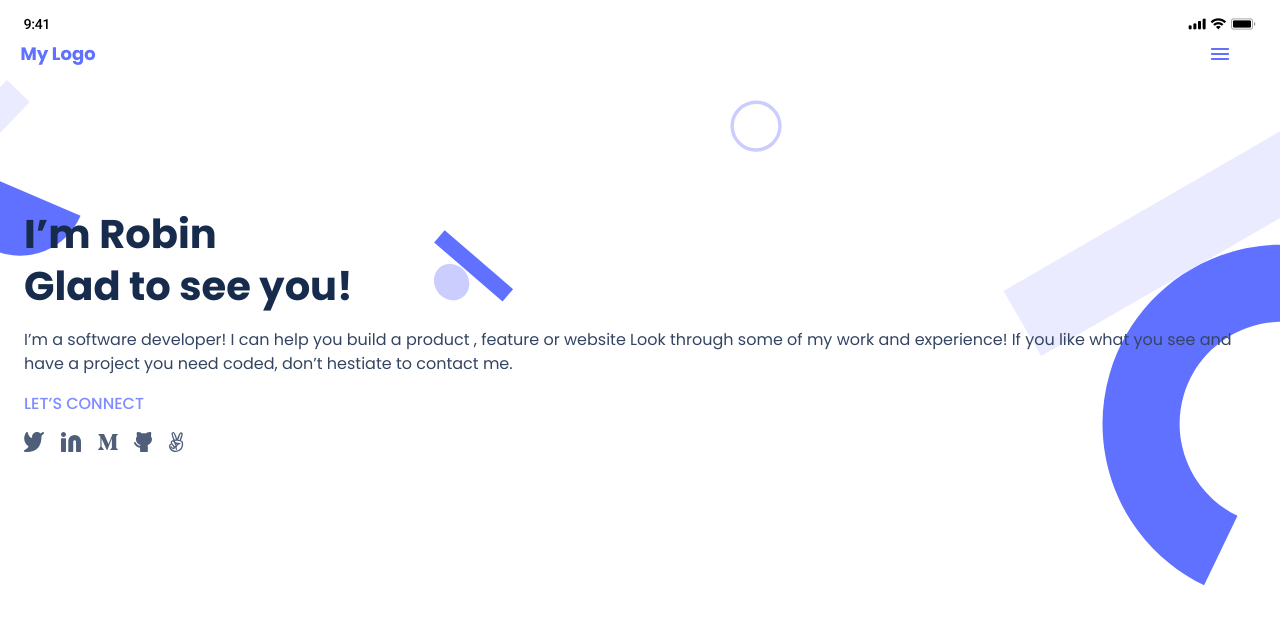
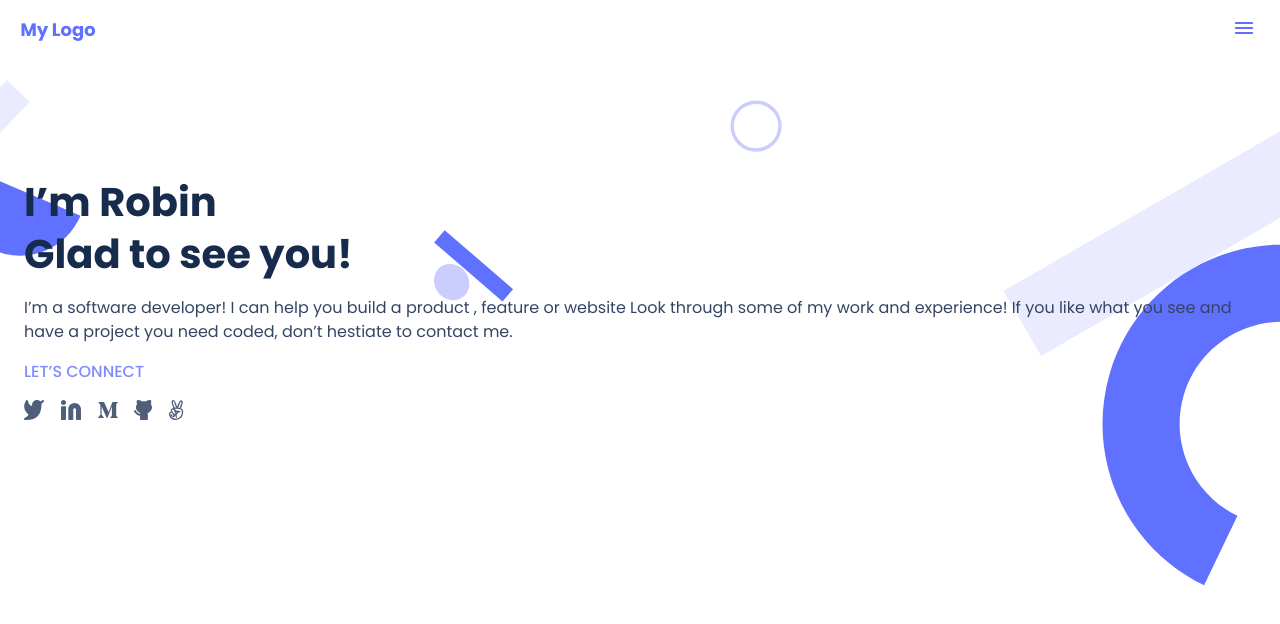
Before and after one commit to robinbenitezmora/Portfolio-Robin-Benitez, a website: page index.html in a window 1280 px wide. Drawn offline with Linux system fonts and the light colour scheme.

Commit message:
Edit html, css and README files agree code reviewer suggestion. Not all optional suggestion were gotten

```diff
--- a/index.html
+++ b/index.html
@@ -11,15 +11,14 @@
 </head>
 <body>
   <header>
-    <div class="header__status">
-      <span><img src="./images/time.png" alt="time"></span>
-      <span><img src="./images/status-bar.png" alt="status bar"></span>
-    </div>
     <div class="header__links">
       <a class="logo" href="#"><img src="./icons/logo.png" alt="header icon"></a>
+    </div>
+    <nav>
       <a class="menu" href="#"><img src="./icons/hamburger.png" alt="hamburger menu"></a>
-    </div>
+    </nav>
   </header>
+  <main>
     <section class="cover">
       <h1>I’m Robin<br>Glad to see you!</h1>
       <p>I’m a software developer! I can help you build a product , feature or website Look through some of my work and experience! If you like what you see and have a project you need coded, don’t hestiate to contact me.</p>
@@ -32,5 +31,6 @@
         <li><a href="#"><img src="./icons/rabbit.svg" alt="rabbit"></a></li>
       </ul>
     </section>
+  </main>
 </body>
 </html>
--- a/style.css
+++ b/style.css
@@ -8,20 +8,15 @@
 
 header {
   display: flex;
-  flex-direction: column;
   min-width: 100%;
-  height: 6rem;
+  height: 4rem;
   padding: 1rem 0;
-}
-
-.header__status {
-  display: flex;
-  justify-content: space-between;
-  align-items: center;
 }
 
 .header__links {
   display: flex;
+  flex-direction: row;
+  width: 100%;
   justify-content: space-between;
   align-items: center;
 }
```
Also changed, not shown: README.md. Lines whose indentation alone changed are shown as unchanged.
